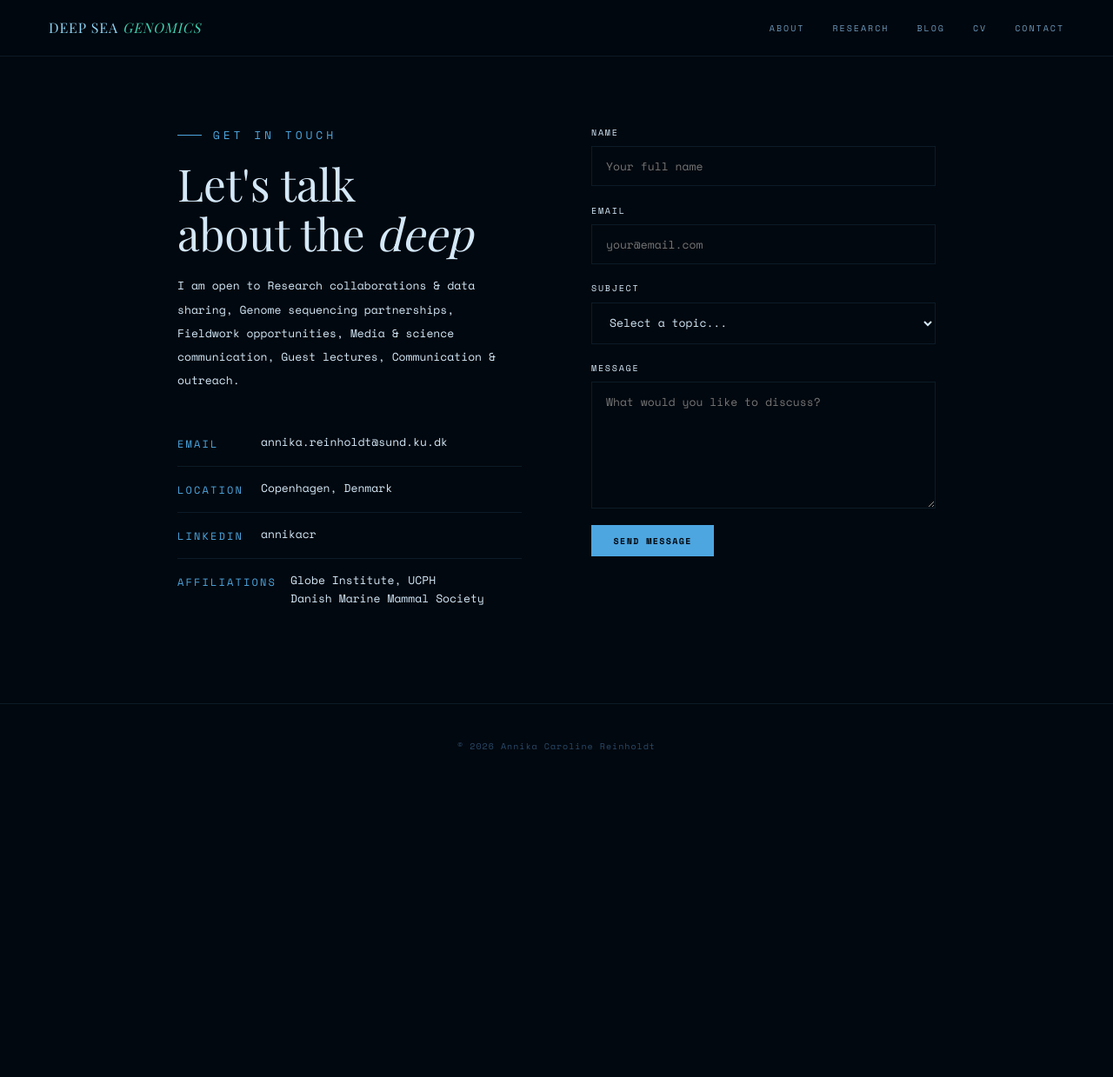
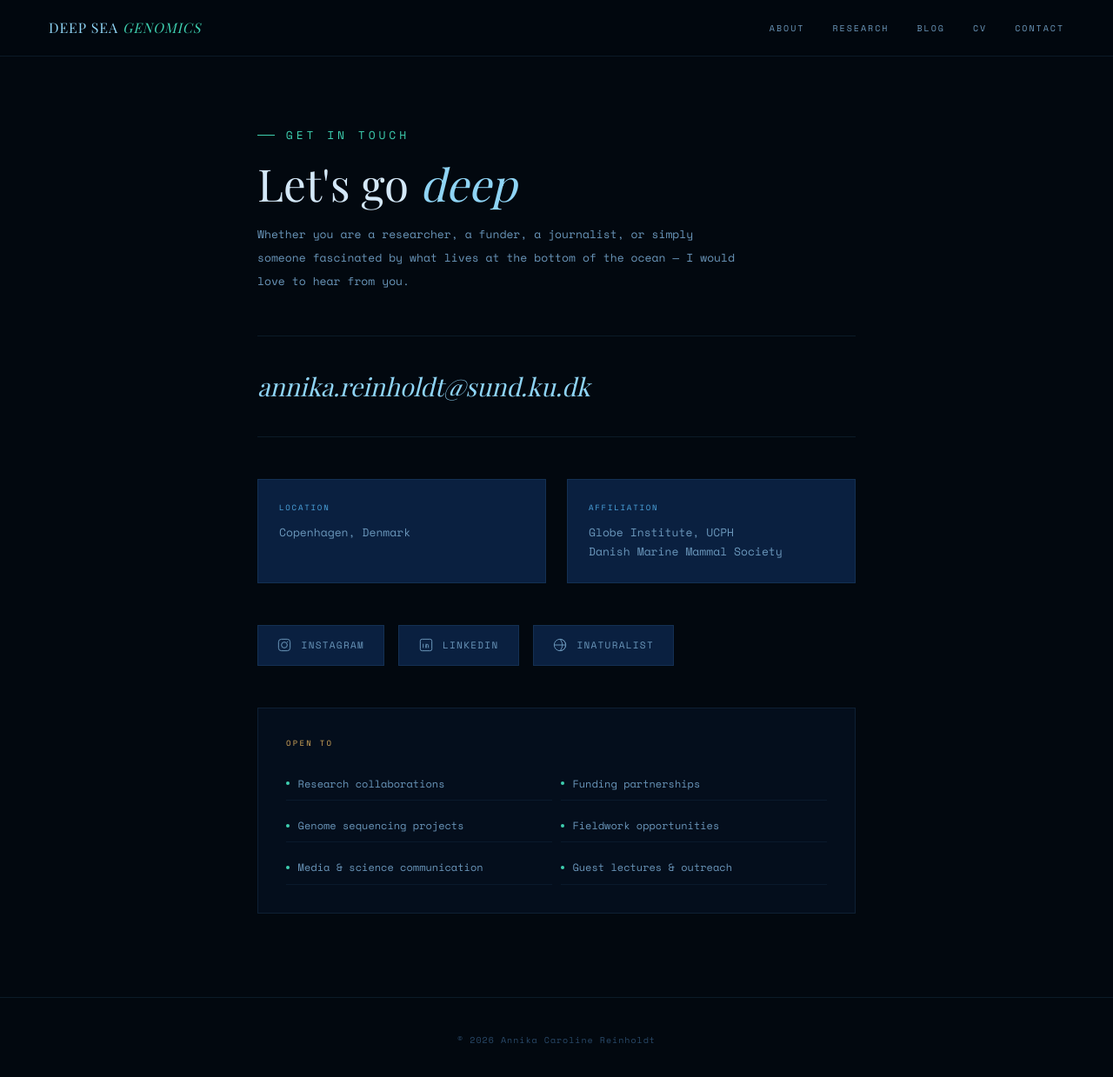
Before and after one commit to Areinholdt/Areinholdt.github.io, a Jekyll site: the page built from contact.md, in a window 1280 px wide and 1246 px high. Shown: the top 1239 px of the window at 87% size. Built offline with Jekyll 4.4.1, drawn with Linux system fonts in a browser that asks for light colours; some web fonts are replaced.

Commit message:
Update contact.md

```diff
--- a/contact.md
+++ b/contact.md
@@ -5,133 +5,151 @@ permalink: /contact/
 ---
 <style>
   .contact-wrap {
-    max-width: 1000px; margin:0 auto; padding:9rem 4rem 6rem;
+    max-width: 800px; margin:0 auto; padding:9rem 3.5rem 6rem;
     position:relative; z-index:1;
   }
-  .contact-grid {
-    display: grid; grid-template-columns:1fr 1fr; gap:5rem; align-items:start;
-  }
   .contact-eyebrow {
-    font-size:13px; letter-spacing:.3em; text-transform:uppercase; color:var(--accent);
+    font-size:13px; letter-spacing:.3em; text-transform:uppercase; color:var(--teal);
     margin-bottom:1rem; display:flex; align-items:center; gap:.8rem;
   }
-  .contact-eyebrow::before { content:''; width:28px; height:1px; background:var(--accent); display:block; }
-  .contact-intro h1 {
-    font-family:var(--serif);
-    font-size: clamp(2.5rem, 4vw, 3.8rem);
-    font-weight:300; line-height:1.1; color:var(--ink); margin-bottom:1.2rem;
+  .contact-eyebrow::before { content:''; width:20px; height:1px; background:var(--teal); display:block; }
+  .contact-wrap h1 {
+    font-family:var(--serif); font-size:clamp(2.5rem,4vw,4rem);
+    font-weight:400; line-height:1.1; color:var(--ink); margin-bottom:1rem;
   }
-  .contact-intro h1 em { font-style:italic; color:var(--accent-bright); }
-  .contact-intro p { color:var(--ink-muted); font-size:13px; line-height:2.1; margin-bottom:2rem; }
+  .contact-wrap h1 em { font-style:italic; color:var(--bright); }
+  .contact-intro {
+    color:var(--muted); font-size:13px; line-height:2.1;
+    margin-bottom:3rem; max-width:560px;
+  }
 
-  .contact-detail {
-    display:flex; align-items:flex-start; gap:1rem;
-    padding:.9rem 0; border-bottom:1px solid var(--border);
+  /* EMAIL BIG */
+  .contact-email {
+    display:block; font-family:var(--serif); font-size:clamp(1.2rem,2.5vw,1.8rem);
+    color:var(--bright); text-decoration:none; font-style:italic;
+    padding:2rem 0; border-top:1px solid var(--border); border-bottom:1px solid var(--border);
+    margin-bottom:3rem; transition:color .2s;
   }
-  .contact-detail:last-child { border-bottom:none; }
+  .contact-email:hover { color:var(--teal); }
+
+  /* DETAILS */
+  .contact-details {
+    display:grid; grid-template-columns:1fr 1fr; gap:1.5rem; margin-bottom:3rem;
+  }
+  .cd {
+    padding:1.5rem; background:var(--card); border:1px solid var(--border);
+  }
   .cd-label {
-    font-size:13x; letter-spacing:.18em; text-transform:uppercase;
-    color:var(--accent); min-width:80px; padding-top:.1rem;
+    font-size:9px; letter-spacing:.2em; text-transform:uppercase;
+    color:var(--accent); margin-bottom:.5rem; display:block;
   }
-  .cd-value { font-size:13px; color:var(--ink-muted); line-height:1.6; }
-  .cd-value a { color:var(--accent-bright); text-decoration:none; }
-  .cd-value a:hover { text-decoration:underline; }
+  .cd-value { font-size:13px; color:var(--muted); line-height:1.7; }
+  .cd-value a { color:var(--bright); text-decoration:none; }
+  .cd-value a:hover { color:var(--teal); }
 
-  .contact-open {
-    margin-top:2rem; padding:1.5rem; background:var(--bg-card); border:1px solid var(--border);
+  /* SOCIAL LINKS */
+  .social-links {
+    display:flex; flex-wrap:wrap; gap:1rem; margin-bottom:3rem;
   }
-  .contact-open-title {
-    font-size:10px; letter-spacing:.18em; text-transform:uppercase; color:var(--gold); margin-bottom:.8rem;
+  .social-link {
+    display:flex; align-items:center; gap:.7rem;
+    padding:.8rem 1.4rem; background:var(--card);
+    border:1px solid var(--border); text-decoration:none;
+    color:var(--muted); font-size:11px; letter-spacing:.12em;
+    text-transform:uppercase; transition:all .2s;
   }
-  .contact-open p { font-size:13px; color:var(--ink-muted); line-height:1.9; }
+  .social-link:hover { border-color:var(--accent); color:var(--bright); }
+  .social-link svg { width:16px; height:16px; flex-shrink:0; }
 
-  /* FORM */
-  .contact-form { display:flex; flex-direction:column; gap:1.2rem; }
-  .form-group { display:flex; flex-direction:column; gap:.4rem; }
-  .form-group label {
-    font-size:10px; letter-spacing:.18em; text-transform:uppercase; color:var(--ink-faint);
+  /* OPEN TO */
+  .open-to {
+    padding:2rem; background:var(--bg2);
+    border:1px solid var(--border);
   }
-  .form-group input,
-  .form-group textarea,
-  .form-group select {
-    background: var(--bg-card);
-    border: 1px solid var(--border);
-    color: var(--ink);
-    padding: .75rem 1rem;
-    font-family: var(--mono);
-    font-size: 13px;
-    font-weight: 300;
-    outline: none;
-    transition: border-color .2s;
-    width: 100%;
-    resize: vertical;
+  .open-to-title {
+    font-size:9px; letter-spacing:.25em; text-transform:uppercase;
+    color:var(--gold); margin-bottom:1.2rem; display:block;
   }
-  .form-group input:focus,
-  .form-group textarea:focus,
-  .form-group select:focus { border-color: var(--accent); }
-  .form-group select option { background: var(--bg-card); }
+  .open-to-grid {
+    display:grid; grid-template-columns:1fr 1fr; gap:.6rem;
+  }
+  .open-to-item {
+    font-size:12px; color:var(--muted); padding:.5rem 0;
+    border-bottom:1px solid rgba(80,160,220,0.08);
+    display:flex; align-items:center; gap:.6rem;
+  }
+  .open-to-item::before {
+    content:''; width:4px; height:4px; border-radius:50%;
+    background:var(--teal); display:block; flex-shrink:0;
+  }
 
-  @media (max-width:768px) {
+  @media(max-width:768px){
     .contact-wrap { padding:8rem 1.5rem 4rem; }
-    .contact-grid { grid-template-columns:1fr; gap:3rem; }
+    .contact-details { grid-template-columns:1fr; }
+    .open-to-grid { grid-template-columns:1fr; }
   }
 </style>
 
 <div class="contact-wrap">
-  <div class="contact-grid">
-    <div class="contact-intro">
-      <div class="contact-eyebrow">Get in touch</div>
-      <h1>Let's talk<br>about the <em>deep</em></h1>
-      <p>
-        I am open to Research collaborations & data sharing, Genome sequencing partnerships, Fieldwork opportunities,              Media & science communication, Guest lectures, Communication & outreach.
-      </p>
+  <div class="contact-eyebrow">Get in touch</div>
+  <h1>Let's go <em>deep</em></h1>
+  <p class="contact-intro">
+    Whether you are a researcher, a funder, a journalist, or simply
+    someone fascinated by what lives at the bottom of the ocean —
+    I would love to hear from you.
+  </p>
 
-      <div class="contact-detail">
-        <span class="cd-label">Email</span>
-        <span class="cd-value">annika.reinholdt@sund.ku.dk</span>
-      </div>
-      <div class="contact-detail">
-        <span class="cd-label">Location</span>
-        <span class="cd-value">Copenhagen, Denmark</span>
-      </div>
-      <div class="contact-detail">
-        <span class="cd-label">LinkedIn</span>
-        <span class="cd-value"><a href="https://linkedin.com/in/annikacr" target="_blank">annikacr</a></span>
-      </div>
-      <div class="contact-detail">
-        <span class="cd-label">Affiliations</span>
-        <span class="cd-value">Globe Institute, UCPH<br>Danish Marine Mammal Society</span>
-      </div>
+  <a href="mailto:annika.reinholdt@sund.ku.dk" class="contact-email">
+    annika.reinholdt@sund.ku.dk
+  </a>
 
+  <div class="contact-details">
+    <div class="cd">
+      <span class="cd-label">Location</span>
+      <span class="cd-value">Copenhagen, Denmark</span>
     </div>
-
-    <div>
-      <form class="contact-form" action="https://formspree.io/f/mreovonr" method="POST">
-        <div class="form-group">
-          <label for="name">Name</label>
-          <input type="text" id="name" name="name" placeholder="Your full name" required>
-        </div>
-        <div class="form-group">
-          <label for="email">Email</label>
-          <input type="email" id="email" name="email" placeholder="your@email.com" required>
-        </div>
-        <div class="form-group">
-          <label for="subject">Subject</label>
-          <select id="subject" name="subject">
-            <option value="">Select a topic...</option>
-            <option value="collaboration">Research collaboration</option>
-            <option value="media">Media enquiry</option>
-            <option value="data">Data / genome sharing</option>
-            <option value="fieldwork">Fieldwork opportunity</option>
-            <option value="other">Other</option>
-          </select>
-        </div>
-        <div class="form-group">
-          <label for="message">Message</label>
-          <textarea id="message" name="message" rows="6" placeholder="What would you like to discuss?" required></textarea>
-        </div>
-        <button type="submit" class="btn btn-primary" style="align-self:flex-start;">Send message</button>
-      </form>
+    <div class="cd">
+      <span class="cd-label">Affiliation</span>
+      <span class="cd-value">Globe Institute, UCPH<br>Danish Marine Mammal Society</span>
     </div>
   </div>
+
+  <div class="social-links">
+    <a href="https://www.instagram.com/annikareinholdt/" target="_blank" class="social-link">
+      <svg viewBox="0 0 24 24" fill="none" stroke="currentColor" stroke-width="1.5">
+        <rect x="2" y="2" width="20" height="20" rx="5"/>
+        <circle cx="12" cy="12" r="5"/>
+        <circle cx="17.5" cy="6.5" r="1" fill="currentColor" stroke="none"/>
+      </svg>
+      Instagram
+    </a>
+    <a href="https://www.linkedin.com/in/annikacr/" target="_blank" class="social-link">
+      <svg viewBox="0 0 24 24" fill="none" stroke="currentColor" stroke-width="1.5">
+        <rect x="2" y="2" width="20" height="20" rx="3"/>
+        <path d="M7 10v7M7 7v.01M12 17v-4a2 2 0 0 1 4 0v4M12 10v7"/>
+      </svg>
+      LinkedIn
+    </a>
+    <a href="https://www.inaturalist.org/people/areinholdt" target="_blank" class="social-link">
+      <svg viewBox="0 0 24 24" fill="none" stroke="currentColor" stroke-width="1.5">
+        <circle cx="12" cy="12" r="10"/>
+        <path d="M12 2a10 10 0 0 1 0 20M2 12h20"/>
+        <path d="M12 2c2.5 3 4 6.5 4 10s-1.5 7-4 10"/>
+      </svg>
+      iNaturalist
+    </a>
+  </div>
+
+  <div class="open-to">
+    <span class="open-to-title">Open to</span>
+    <div class="open-to-grid">
+      <div class="open-to-item">Research collaborations</div>
+      <div class="open-to-item">Funding partnerships</div>
+      <div class="open-to-item">Genome sequencing projects</div>
+      <div class="open-to-item">Fieldwork opportunities</div>
+      <div class="open-to-item">Media &amp; science communication</div>
+      <div class="open-to-item">Guest lectures &amp; outreach</div>
+    </div>
+  </div>
+
 </div>
```
